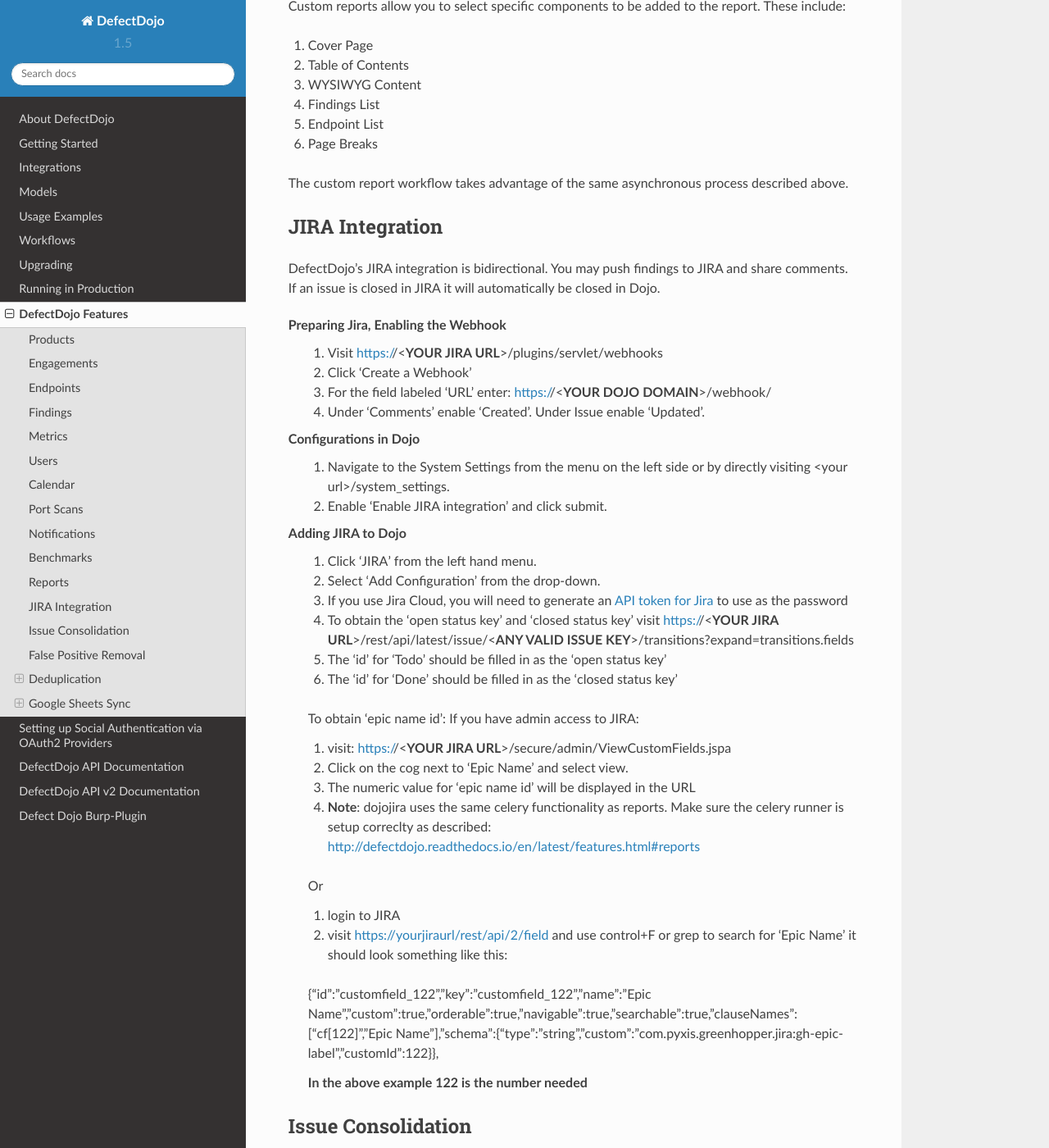
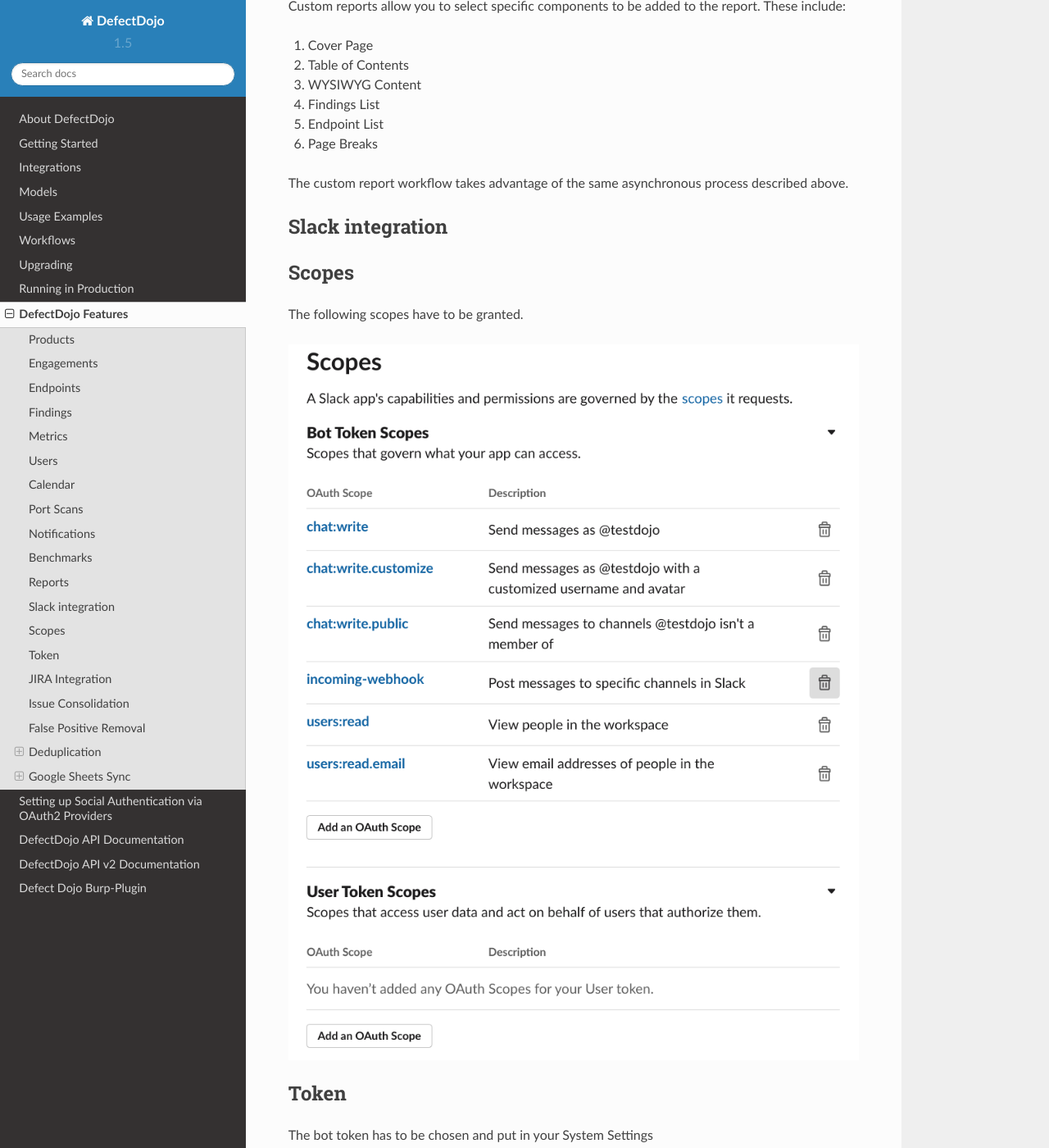
Before and after one commit to DefectDojo/Documentation, a Sphinx documentation site: the page built from docs/features.rst, in a window 1280 px wide and 1400 px high, scrolled down 21687 px. Shown: the whole window at 82% size. Built offline with Sphinx 7.4.7 and the Read the Docs theme 2.0.0, drawn with Linux system fonts in a browser that asks for light colours.

Commit message:
Slack integration doc (#95)

```diff
--- a/docs/features.rst
+++ b/docs/features.rst
@@ -603,6 +603,23 @@
 
 The custom report workflow takes advantage of the same asynchronous process described above.
 
+Slack integration
+-----------------
+
+Scopes
+------
+The following scopes have to be granted.
+
+.. image:: _static/slack_scopes.png
+   :alt: Slack OAuth scopes
+
+Token
+-----
+The bot token has to be chosen and put in your System Settings
+
+.. image:: _static/slack_tokens.png
+   :alt: Slack token
+
 JIRA Integration
 ----------------
 
```
Also changed, not shown: docs/_static/slack_scopes.png (added), docs/_static/slack_tokens.png (added).
